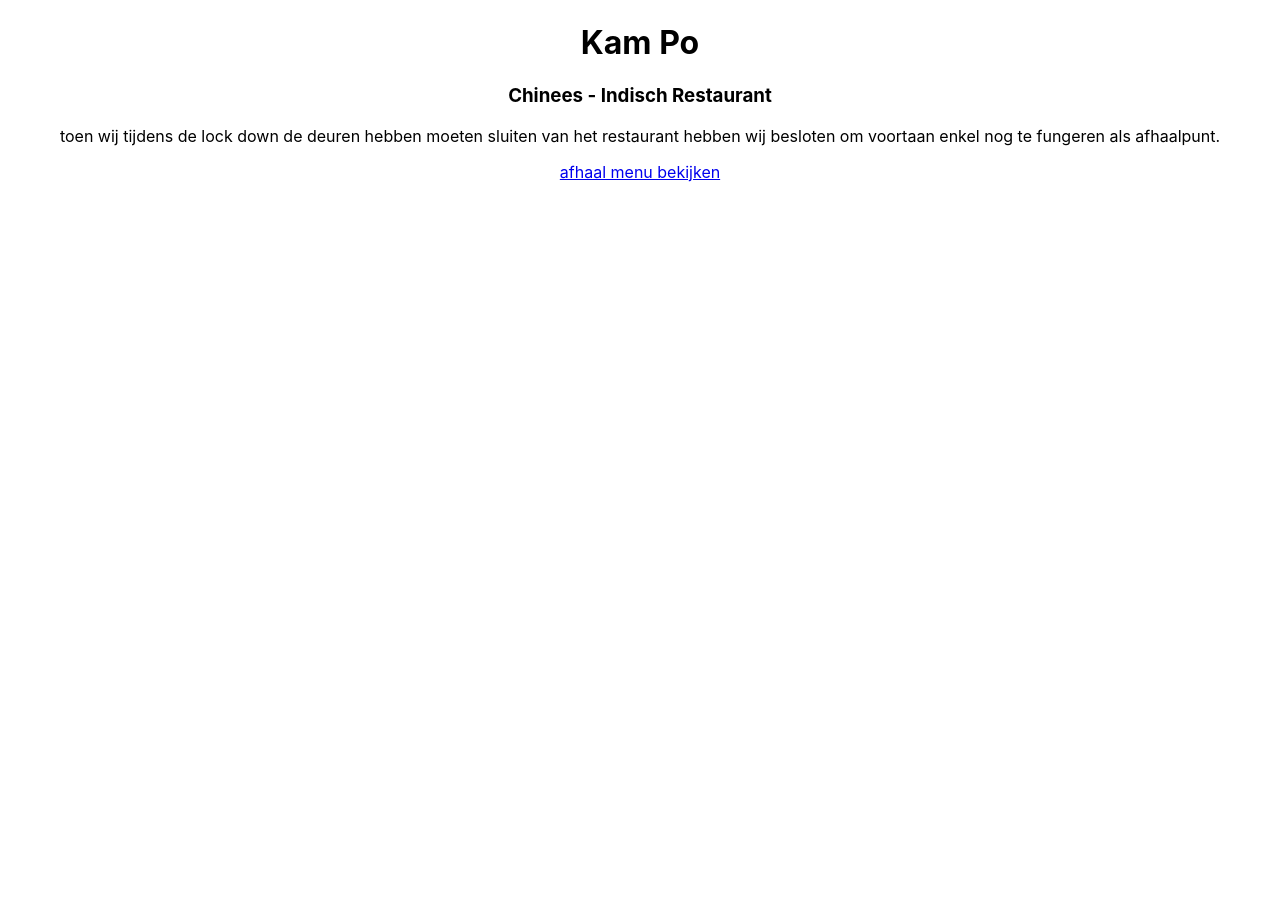
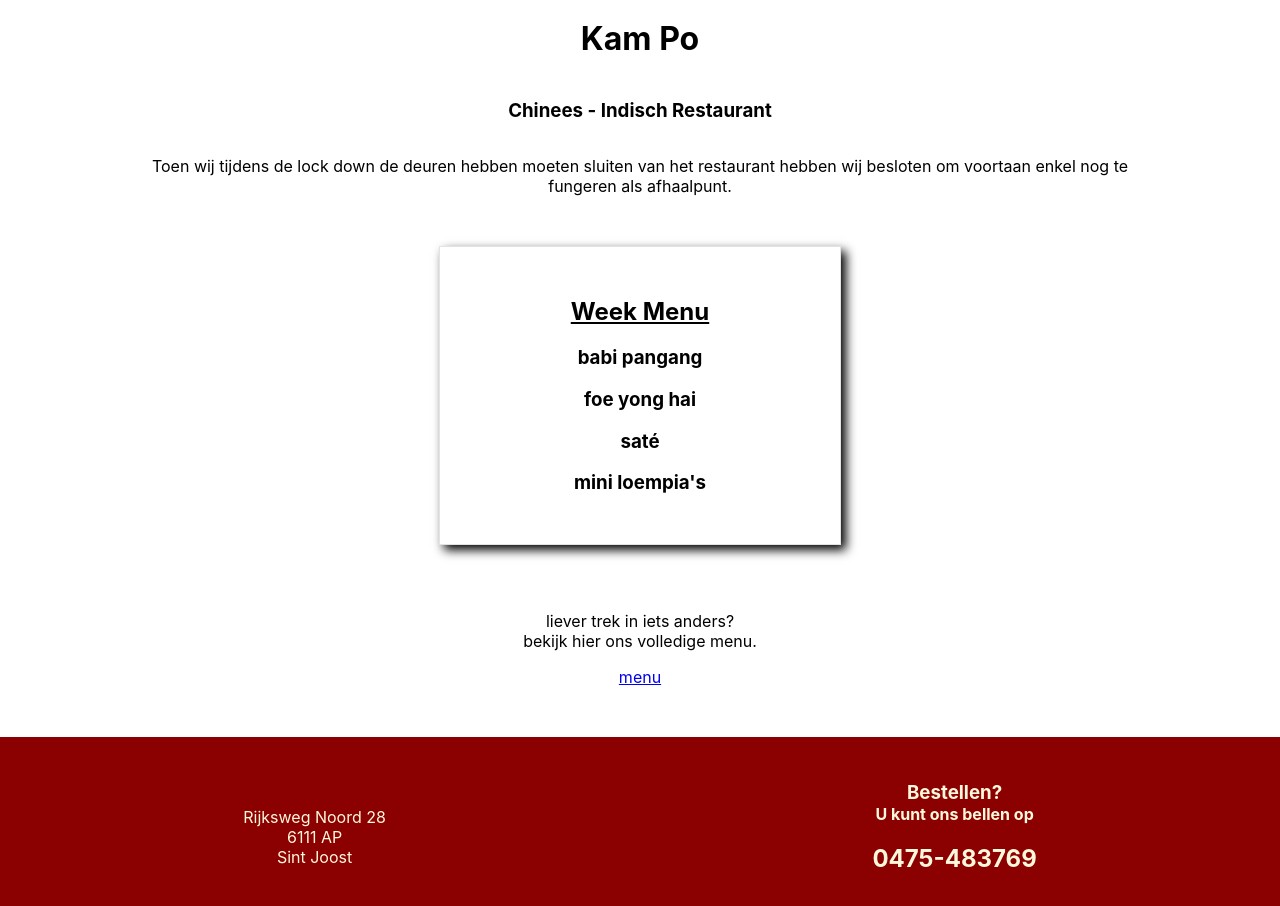
Before and after one commit to J-Segers/restaurant-kam-po, a React (Create React App) app: page / in a window 1280 px wide. Shown: the part 908-1814 px from the top of the page. Before the commit the page ends 1090 px from the top, so only its background shows below. Built offline with nearby package versions, Linux system fonts and the light colour scheme.

Commit message:
week menu en footer toegevoegd aan home pagina

```diff
--- a/src/App.css
+++ b/src/App.css
@@ -1,3 +1,5 @@
 .App {
+  width: 100%;
+  height: 100vh;
   text-align: center;
 }
--- a/src/App.js
+++ b/src/App.js
@@ -3,6 +3,8 @@ import './App.css';
 import Home from './pages/home/Home';
 import Menu from './pages/menu/Menu';
 import { Route, Routes } from 'react-router-dom';
+import CustomHeader from "./componenten/header/CustomHeader";
+import Footer from './componenten/Footer/Footer';
 
 
 function App() {
@@ -10,11 +12,13 @@ function App() {
 
   return (
     <div className="App">
+      <CustomHeader />
       <Routes>
         <Route path="/" element={<Home />} />
         <Route path="/menu" element={<Menu data={data} />} />
         <Route path="/contact" element={{}} />
       </Routes>
+      <Footer />
     </div>
   );
 }
--- /dev/null
+++ b/src/componenten/Footer/Footer.css
@@ -0,0 +1,14 @@
+footer {
+    width: 100%;
+    height: 200px;
+    display: flex;
+    justify-content: space-around;
+    align-items: center;
+    background-color:darkred;
+    color: cornsilk;
+    margin-top: 50px;
+}
+
+footer h3, footer h4 {
+    margin: 0
+}
--- /dev/null
+++ b/src/componenten/Footer/Footer.js
@@ -0,0 +1,21 @@
+import React from 'react';
+import "./Footer.css";
+
+function Footer() {
+    return (
+        <footer>
+            <div id="adres">
+                Rijksweg Noord 28<br />
+                6111 AP<br />
+                Sint Joost
+            </div>
+            <div id="contact">
+                <h3>Bestellen?</h3>
+                <h4>U kunt ons bellen op</h4>
+                <h2>0475-483769</h2>
+            </div>
+        </footer>
+     );
+}
+
+export default Footer;
--- /dev/null
+++ b/src/componenten/weekMenu/WeekMenu.css
@@ -0,0 +1,23 @@
+#week-menu {
+    width: 80%;
+    height: auto;
+    margin-bottom: 50px;
+    border: 1px solid rgba(200, 200, 200, 0.5);
+    box-shadow: 5px 5px 10px;
+}
+
+#week-menu h2 {
+    margin-top: 50px;
+    text-decoration: underline;
+
+}
+
+#week-menu h3:last-child {
+    margin-bottom: 50px;
+}
+
+@media screen and (min-width: 768px) {
+    #week-menu {
+        width: 400px;
+    }
+}
--- /dev/null
+++ b/src/componenten/weekMenu/WeekMenu.js
@@ -0,0 +1,20 @@
+import React from 'react';
+import "./WeekMenu.css";
+
+function WeekMenu() {
+    let weekMenu = ["babi pangang", "foe yong hai", "saté", "mini loempia's"];
+    return (
+        <div id="week-menu">
+            <h2>Week Menu</h2>
+            {weekMenu.map((item) => {
+                return (
+                    <>
+                        <h3>{item}</h3>
+                    </>
+                )
+            })}
+        </div>
+     );
+}
+
+export default WeekMenu;
--- a/src/pages/home/Home.css
+++ b/src/pages/home/Home.css
@@ -1,5 +1,19 @@
+#home {
+  width: 100%;
+  height: auto;
+  display: flex;
+  flex-direction: column;
+  justify-content: center;
+  align-items: center;
+}
+
 #hero-img {
     width: 100%;
     height: auto;
     overflow: hidden;
-  }
+}
+
+#info {
+  width: 80%;
+  margin-bottom: 50px;
+}
--- a/src/pages/home/Home.js
+++ b/src/pages/home/Home.js
@@ -2,6 +2,7 @@ import React from 'react';
 import hero from '../../assets/restaurant_kampo_rijksweg.png';
 import "./Home.css";
 import { NavLink } from 'react-router-dom';
+import WeekMenu from '../../componenten/weekMenu/WeekMenu';
 
 
 function Home() {
@@ -11,11 +12,16 @@ function Home() {
             <h1>Kam Po</h1>
             <h3>Chinees - Indisch Restaurant</h3>
 
-            <p>
-                toen wij tijdens de lock down de deuren hebben moeten sluiten van het restaurant hebben wij besloten om voortaan enkel nog te fungeren als afhaalpunt.
+            <p id='info'>
+                Toen wij tijdens de lock down de deuren hebben moeten sluiten van het restaurant hebben wij besloten om voortaan enkel nog te fungeren als afhaalpunt.
             </p>
 
-            <NavLink to={"/menu"}>afhaal menu bekijken</NavLink>
+            <WeekMenu />
+            <p>
+                liever trek in iets anders?<br />
+                bekijk hier ons volledige menu.
+            </p>
+            <NavLink className="menu-btn" to={"/menu"}>menu</NavLink>
         </div>
     );
 }
```
